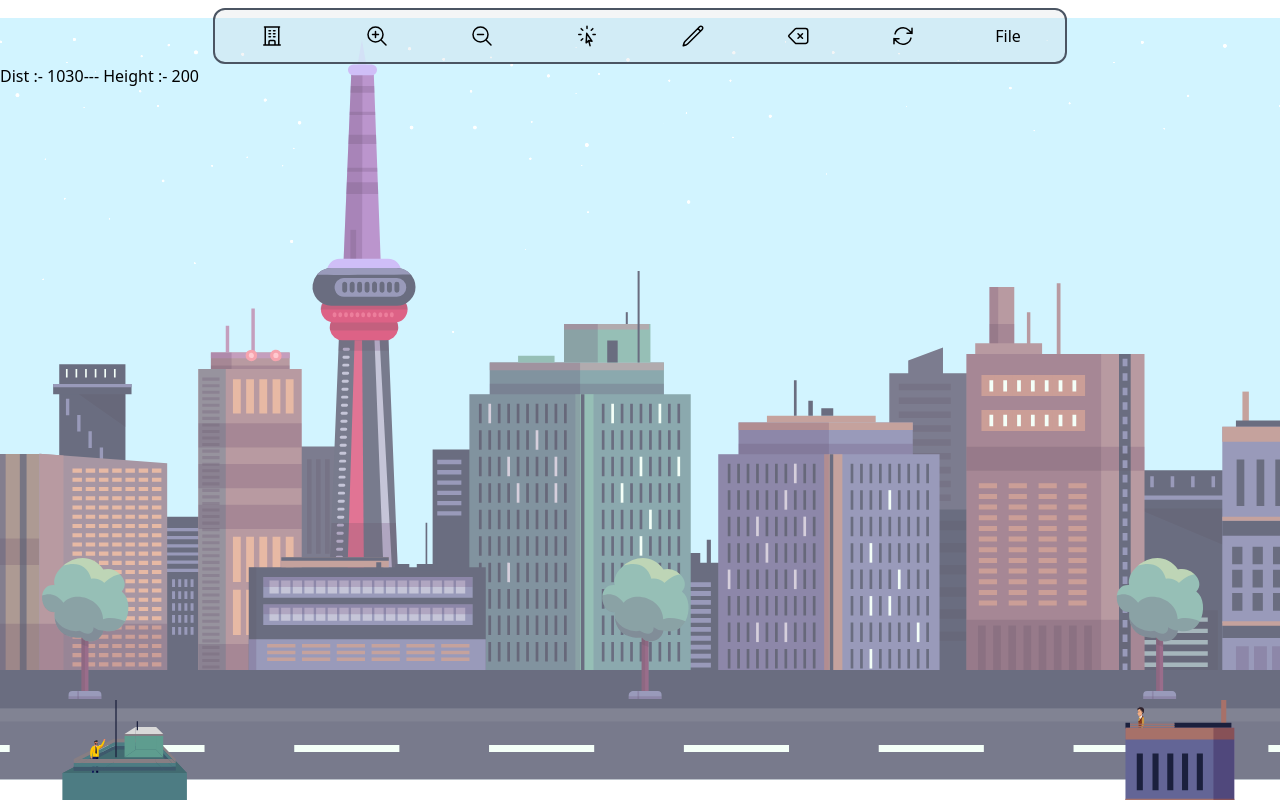
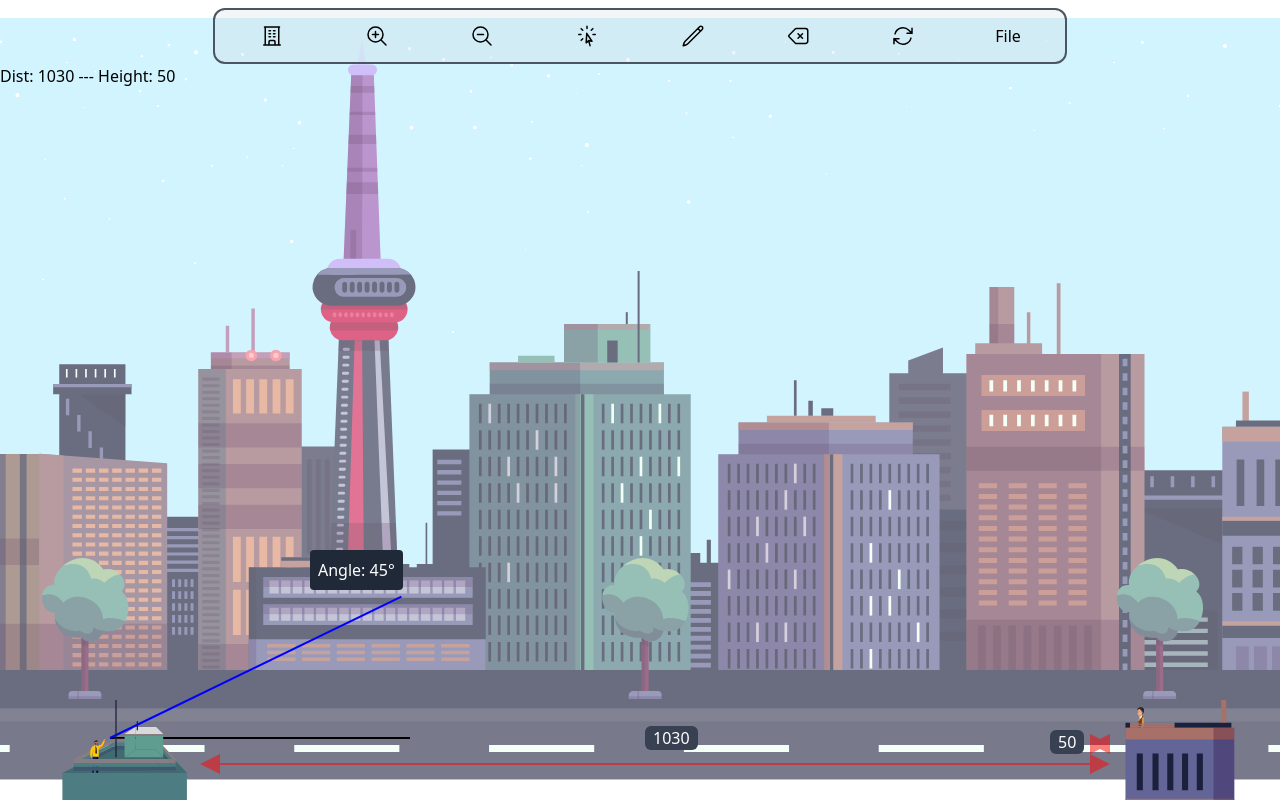
Before and after one commit to LandePranav/trigsim, a React (Vite) app: page / in a window 1280 px wide. Built offline with nearby package versions, Linux system fonts and the light colour scheme.

Commit message:
distance line done, andle issue persists

```diff
--- a/src/components/DraggableResizableShape.jsx
+++ b/src/components/DraggableResizableShape.jsx
@@ -1,112 +1,225 @@
-import {Canvas, useThree} from "@react-three/fiber" ;
-import {Html} from "@react-three/drei" ;
-import Backcity from "../assets/Backcity" ;
-import Cameraman from "../assets/Cameraman" ;
+import { Canvas, useThree, useFrame } from "@react-three/fiber";
+import { Html, OrbitControls } from "@react-three/drei";
+import Backcity from "../assets/Backcity";
+import Cameraman from "../assets/Cameraman";
 import { useState, useEffect, useCallback, useRef } from "react";
 import Navbar from "./Navbar";
-import Target from "../assets/Target" ;
+import Target from "../assets/Target";
 import ZoomControls from "./ZoomControls";
+import * as THREE from 'three';
+import VirtualCamera from "./VirtualCamera";
 
-export default function DraggableResizableShape() {
-    const [CameramanPosition, setCamermanPosition] = useState({x:50, y:-100}) ;
-    // const [CameramanHeight, setCameramanHeight] = useState(300) ;
-    const [isDraggingCameraman, setIsDraggingCameraman] = useState(false) ;
-
-    const [targetPosition, setTargetPosition] = useState({x:window.innerWidth - 200, y:-300});
-    const [isDraggingTarget, setIsDraggingTarget] = useState(false) ;
-    const [distanceBetween, setDistanceBetween] = useState(null) ;
-    const [heightDiff, setHeightDiff] = useState(null) ;
-
+const DraggableResizableShape = () => {
+  const [cameramanPosition, setCameramanPosition] = useState({ x: 50, y: -100 });
+  const [isDraggingCameraman, setIsDraggingCameraman] = useState(false);
+  const [targetPosition, setTargetPosition] = useState({ x: window.innerWidth - 200, y: -300 });
+  const [isDraggingTarget, setIsDraggingTarget] = useState(false);
+  const [distanceBetween, setDistanceBetween] = useState(null);
+  const [heightDiff, setHeightDiff] = useState(null);
+  const [isDrawing, setIsDrawing] = useState(false);
+  const linesRef = useRef([]);
+  const currentLineRef = useRef(null);
   const zoomInRef = useRef(null);
   const zoomOutRef = useRef(null);
+  const [zoomLevel, setZoomLevel] = useState(1);
 
   useEffect(() => {
-        setDistanceBetween(Math.round(targetPosition.x - CameramanPosition.x)) ;
-        setHeightDiff(Math.round(targetPosition.y + 500)) ;
-    }, [CameramanPosition, targetPosition]) ;
+    setDistanceBetween(Math.round(targetPosition.x - cameramanPosition.x));
+    setHeightDiff(Math.round(targetPosition.y + 350));
+  }, [cameramanPosition, targetPosition]);
 
-    // const handlePointerDownDrag = (e) => {
-    //     setIsDragging(true) ;
-    //     e.stopPropagation() ;
-    // }
+  const lineStart = {
+    x: cameramanPosition.x + 150 + 10, // Adjust based on the width of the cameraman building (half of 150px width)
+    y: window.innerHeight - 100, // Adjust based on the height of the building (200px height)
+  };
 
-    // const handlePointerDownResize = (e) => {
-    //     setIsResizing(true) ;
-    //     e.stopPropagation();
-    // }
+  const lineEnd = {
+    x: targetPosition.x + 20 , // Adjust based on the width of the target building (half of 200px width)
+    y: window.innerHeight - 100, // Adjust based on the height of the building (400px height)
+  };
+  const vlineStart = {
+    x: targetPosition.x + 20, // Adjust based on the width of the cameraman building (half of 150px width)
+    y: window.innerHeight - 120, // Adjust based on the height of the building (200px height)
+  };
+
+  const vlineEnd = {
+    x: targetPosition.x + 20 , // Adjust based on the width of the target building (half of 200px width)
+    y: window.innerHeight - targetPosition.y - 420 , // Adjust based on the height of the building (400px height)
+  };
+
   const handleReset = () => {
-        setCamermanPosition({x:50, y:-100});
-        setTargetPosition({x:window.innerWidth - 200, y:-300});
+    setCameramanPosition({ x: 50, y: -100 });
+    setTargetPosition({ x: window.innerWidth - 200, y: -300 });
+  };
+
+  const handlePointerMove = useCallback((e) => {
+    if (isDraggingCameraman) {
+      setCameramanPosition((prev) => ({
+        x: e.clientX - 50,
+      }));
+    } else if (isDraggingTarget) {
+      setTargetPosition((prev) => ({
+        x: e.clientX - 50,
+        y: Math.max(-300, Math.min(0, prev.y - (e.movementY))),
+      }));
+    } else if (isDrawing && e.point) {
+      const { x, y } = e.point;
+      if (currentLineRef.current) {
+        currentLineRef.current.geometry.vertices.push(new THREE.Vector3(x, y, 0));
+        currentLineRef.current.geometry.verticesNeedUpdate = true;
       }
+    }
+  }, [isDraggingCameraman, isDraggingTarget, isDrawing]);
 
-    const handlePointerMove = (e) => {
-        if(isDraggingCameraman){
-            setCamermanPosition((prev) => ({
-                x:e.clientX-50,
-                //y:Math.min(0, Math.max(e.clientY - window.innerHeight, -300)),
-            })) ;
-        } else if (isDraggingTarget){
-            // const newHeight = Math.max(200, height + (position.y - e.clientY));
-            // const newY = Math.min(position.y + height - 150, e.clientY) ;
-            // setHeight(newHeight) ;
-            // setPosition((prev) => ({...prev, y:newY})) ;
-            setTargetPosition((prev) => ({
-                x: e.clientX -50,
-                y: Math.max(-300, Math.min(0, prev.y - (e.movementY))) ,
-            })) ;
+  const handlePointerDown = (e) => {
+    if (isDrawing && e.point) {
+      const { x, y } = e.point;
+      const geometry = new THREE.BufferGeometry();
+      geometry.setFromPoints([new THREE.Vector3(x, y, 0)]);
+      const material = new THREE.LineBasicMaterial({ color: 0x000000 });
+      const line = new THREE.Line(geometry, material);
+      linesRef.current.push(line);
+      currentLineRef.current = line;
     }
   };
 
   const handlePointerUp = () => {
     setIsDraggingCameraman(false);
     setIsDraggingTarget(false);
-    }
+    currentLineRef.current = null;
+  };
 
-    return(
+  return (
     <div className="w-screen h-screen">
+      <Canvas
+        className="w-full h-full"
+        onPointerMove={handlePointerMove}
+        onPointerUp={handlePointerUp}
+        onPointerDown={handlePointerDown}
+        camera={{ zoom: zoomLevel, position: [0, 0, 5] }}
+      >
+        <ZoomControls setZoomLevel={setZoomLevel} zoomInRef={zoomInRef} zoomOutRef={zoomOutRef} />
+        <OrbitControls />
+        <ambientLight intensity={0.5} />
+        <pointLight position={[10, 10, 10]} />
+        <Html fullscreen>
+          <Navbar isDrawing={isDrawing} setIsDrawing={setIsDrawing} handleReset={handleReset} zoomIn={zoomInRef} zoomOut={zoomOutRef} />
+          <div className="absolute inset-0 w-full h-full -z-10">
+            <Backcity className="object-cover w-full h-full opacity-65" />
+          </div>
 
+          <div className="absolute"
+            style={{
+                left: `${(lineEnd.x + lineStart.x)/2 -10}px`,
+                bottom: "50px"
+            }}
+          >
+                <h2 className=" bg-gray-700 text-white px-2 rounded-md " >
+                {distanceBetween}
+            </h2>
+          </div>
 
-            <Canvas className="w-screen h-screen " onPointerMove={handlePointerMove} onPointerUp={handlePointerUp}>
+          <div className="absolute"
+            style={{
+                left: `${vlineEnd.x -50}px`,
+                top: `${(vlineEnd.y + vlineStart.y)/2 + 50}px`
+            }}
+          >
+                <h2 className="bg-gray-700 text-white px-2 rounded-md " >
+                {heightDiff}
+            </h2>
+          </div>
 
-                <ZoomControls zoomInRef={zoomInRef} zoomOutRef={zoomOutRef} />
-                <Html fullscreen>
-                <Navbar handleReset={handleReset} zoomIn={zoomInRef} zoomOut={zoomOutRef} />
-                    <div className="absolute inset-0 w-full h-full -z-10">
-                        <Backcity className="object-cover w-full h-full opacity-65"/>
-                    </div>
+          <svg className="absolute w-full h-full pointer-events-none opacity-50">
+          <defs>
+              <marker
+                id="arrow-start"
+                markerWidth="10"
+                markerHeight="10"
+                refX="5"
+                refY="5"
+                orient="auto-start-reverse"
+                markerUnits="strokeWidth"
+              >
+                <path d="M0,0 L10,5 L0,10 Z" fill="red" />
+              </marker>
+              <marker
+                id="arrow-end"
+                markerWidth="10"
+                markerHeight="10"
+                refX="5"
+                refY="5"
+                orient="auto"
+                markerUnits="strokeWidth"
+              >
+                <path d="M0,0 L10,5 L0,10 Z" fill="red" />
+              </marker>
+            </defs>
+            <line
+              x1={lineStart.x}
+              y1={lineStart.y}
+              x2={lineEnd.x}
+              y2={lineEnd.y}
+              stroke="red"
+              strokeWidth="2"
+              markerStart="url(#arrow-start)"
+              markerEnd="url(#arrow-end)"
+            />
+          </svg>
+
+          <svg className="absolute w-full h-full pointer-events-none opacity-50">
+          <defs>
+              <marker
+                id="arrow-start"
+                markerWidth="10"
+                markerHeight="10"
+                refX="5"
+                refY="5"
+                orient="auto-start-reverse"
+                markerUnits="strokeWidth"
+              >
+                <path d="M0,0 L10,5 L0,10 Z" fill="red" />
+              </marker>
+              <marker
+                id="arrow-end"
+                markerWidth="10"
+                markerHeight="10"
+                refX="5"
+                refY="5"
+                orient="auto"
+                markerUnits="strokeWidth"
+              >
+                <path d="M0,0 L10,5 L0,10 Z" fill="red" />
+              </marker>
+            </defs>
+            <line
+              x1={vlineStart.x}
+              y1={vlineStart.y}
+              x2={vlineEnd.x}
+              y2={vlineEnd.y}
+              stroke="red"
+              strokeWidth="2"
+              markerStart="url(#arrow-start)"
+              markerEnd="url(#arrow-end)"
+            />
+          </svg>
 
           <div
             className="absolute cursor-move"
             style={{
-                                    left: `${CameramanPosition.x}px`,
-                                    bottom: `${CameramanPosition.y}px`,
+              left: `${cameramanPosition.x}px`,
+              bottom: `${cameramanPosition.y}px`,
               height: "200px",
-                                    width : "150px",
+              width: "150px",
               zIndex: 10,
             }}
             onPointerDown={() => setIsDraggingCameraman(true)}
           >
-                            <Cameraman className="w-full h-full z-10 "
-                        />
+            <Cameraman className="w-full h-full z-10" />
           </div>
-
-                    {/* <div
-                        className="absolute cursor-ns-resize bg-blue-500"
-                        style={{
-                            left: `${position.x +(height/3)/2 -20}px`,
-                            top: `${position.y + 50}px`,
-                            width: "40px",
-                            height: "5px",
-                            zIndex:20
-                        }}
-                        onPointerDown={handlePointerDownResize}
-                    /> */}
-
           <div>
-                        Dist :- {distanceBetween}---
-                        Height :- {heightDiff}
+            Dist: {distanceBetween} --- Height: {heightDiff}
           </div>
-
           <div
             className="absolute cursor-move"
             style={{
@@ -116,13 +229,23 @@ export default function DraggableResizableShape() {
               width: "200px",
               zIndex: 10,
             }}
-                        onPointerDown={()=> setIsDraggingTarget(true)}
+            onPointerDown={() => setIsDraggingTarget(true)}
           >
             <Target className="w-full h-full z-10" />
           </div>
+                  <VirtualCamera cameramanPosition={cameramanPosition} />
 
         </Html>
+
+
+        {linesRef.current.map((line, index) => (
+          <primitive key={index} object={line} />
+        ))}
+
+
       </Canvas>
     </div>
   );
-}
+};
+
+export default DraggableResizableShape;
--- a/src/components/Navbar.jsx
+++ b/src/components/Navbar.jsx
@@ -2,7 +2,7 @@ import { useContext, useState } from "react";
 import { useThree } from "@react-three/fiber";
 import ZoomControls from "./ZoomControls";
 
-export default function Navbar({handleReset, zoomIn, zoomOut }) {
+export default function Navbar({handleReset, zoomIn, zoomOut,isDrawing, setIsDrawing }) {
 
 
 
@@ -34,7 +34,7 @@ export default function Navbar({handleReset, zoomIn, zoomOut }) {
                         </svg>
                     </button>
 
-                    <button type="button" className="border-2 w-full border-transparent mx-3 my-1 flex justify-center items-center  py-1 rounded-2xl hover:bg-gray-200 hover:border-2 hover:border-black">
+                    <button onClick={()=> setIsDrawing(!isDrawing)} type="button" className="border-2 w-full border-transparent mx-3 my-1 flex justify-center items-center  py-1 rounded-2xl hover:bg-gray-200 hover:border-2 hover:border-black">
                         <svg xmlns="http://www.w3.org/2000/svg" fill="none" viewBox="0 0 24 24" strokeWidth={1.5} stroke="currentColor" className="size-6">
                         <path strokeLinecap="round" strokeLinejoin="round" d="m16.862 4.487 1.687-1.688a1.875 1.875 0 1 1 2.652 2.652L6.832 19.82a4.5 4.5 0 0 1-1.897 1.13l-2.685.8.8-2.685a4.5 4.5 0 0 1 1.13-1.897L16.863 4.487Zm0 0L19.5 7.125" />
                         </svg>
--- /dev/null
+++ b/src/components/VirtualCamera.jsx
@@ -0,0 +1,95 @@
+import React, { useState, useEffect } from "react";
+
+const VirtualCamera = ({ cameramanPosition }) => {
+  const [angle, setAngle] = useState(45); // Initial angle (in degrees)
+  const [dragging, setDragging] = useState(false);
+
+  // Calculate the camera's central position directly from the cameraman's position
+  const cameraPosition = {
+    x: cameramanPosition.x + 210, // Your original x offset
+    y: window.innerHeight + cameramanPosition.y - 50, // Your original y offset
+  };
+
+  // Calculate the endpoint of the line based on the angle
+  const lineLength = 200; // Length of the draggable line
+  const radians = (angle * Math.PI) / 180;
+  const lineEnd = {
+    x: cameraPosition.x + lineLength * Math.cos(radians),
+    y: cameraPosition.y - lineLength * Math.sin(radians),
+  };
+
+  const handleMouseMove = (e) => {
+    if (dragging) {
+      // Calculate the new angle based on the mouse position relative to the camera position
+      const dx = e.clientX - cameraPosition.x;
+      const dy = cameraPosition.y - e.clientY; // Inverted y-axis for screen coordinates
+      const newAngle = (Math.atan2(dy, dx) * 180) / Math.PI;
+
+      // Restrict the angle to between 0 and 180 degrees
+      if (newAngle >= 0 && newAngle <= 180) {
+        setAngle(newAngle);
+      }
+    }
+  };
+
+  const handleMouseDown = () => {
+    setDragging(true);
+  };
+
+  const handleMouseUp = () => {
+    setDragging(false);
+  };
+
+  useEffect(() => {
+    if (dragging) {
+      window.addEventListener("mousemove", handleMouseMove);
+      window.addEventListener("mouseup", handleMouseUp);
+    } else {
+      window.removeEventListener("mousemove", handleMouseMove);
+      window.removeEventListener("mouseup", handleMouseUp);
+    }
+
+    return () => {
+      window.removeEventListener("mousemove", handleMouseMove);
+      window.removeEventListener("mouseup", handleMouseUp);
+    };
+  }, [dragging]);
+
+  return (
+    <>
+      {/* SVG Visualization */}
+      <svg className="absolute w-full h-full pointer-events-none">
+        {/* Base Horizontal Line */}
+        <line
+          x1={cameraPosition.x - 150}
+          y1={cameraPosition.y}
+          x2={cameraPosition.x + 150}
+          y2={cameraPosition.y}
+          stroke="black"
+          strokeWidth="2"
+        />
+
+        {/* Draggable Rotating Line */}
+        <line
+          x1={cameraPosition.x-150}
+          y1={cameraPosition.y}
+          x2={lineEnd.x}
+          y2={lineEnd.y}
+          stroke="blue"
+          strokeWidth="2"
+          onMouseDown={handleMouseDown} // Make the line draggable
+        />
+      </svg>
+
+      {/* Angle Display */}
+      <div
+        className="absolute text-white bg-gray-800 p-2 rounded"
+        style={{ left: `${cameraPosition.x + 50}px`, top: `${cameraPosition.y - 100}px` }}
+      >
+        Angle: {Math.round(angle)}°
+      </div>
+    </>
+  );
+};
+
+export default VirtualCamera;
```
Also changed, not shown: src/components/ZoomControls.jsx (+21 -12 lines). Lines whose indentation alone changed are shown as unchanged.
